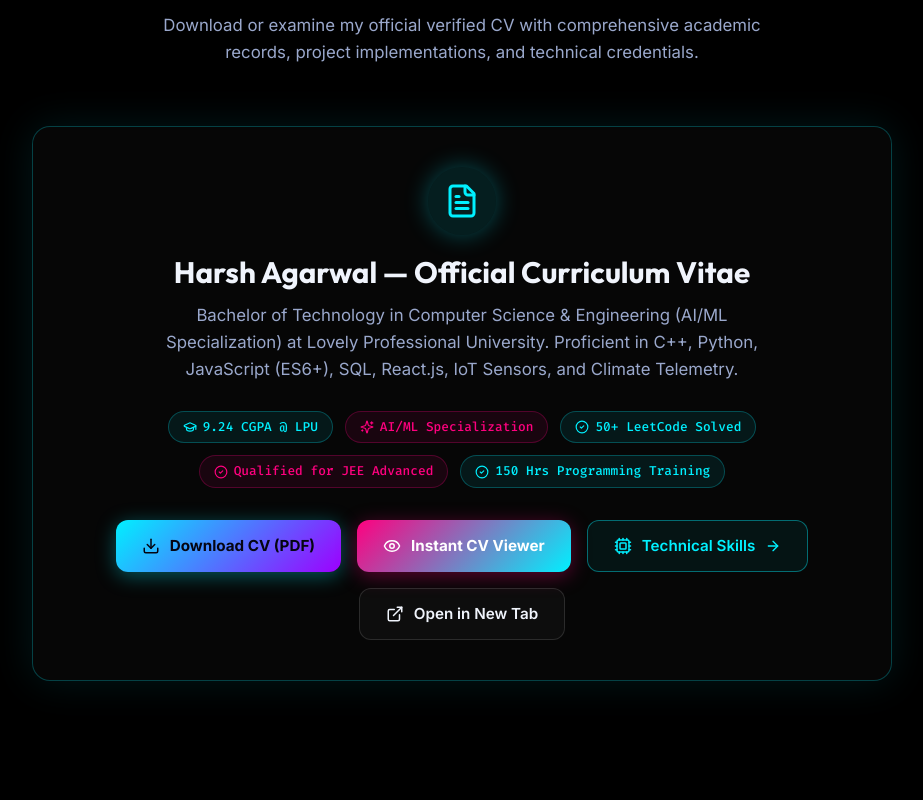
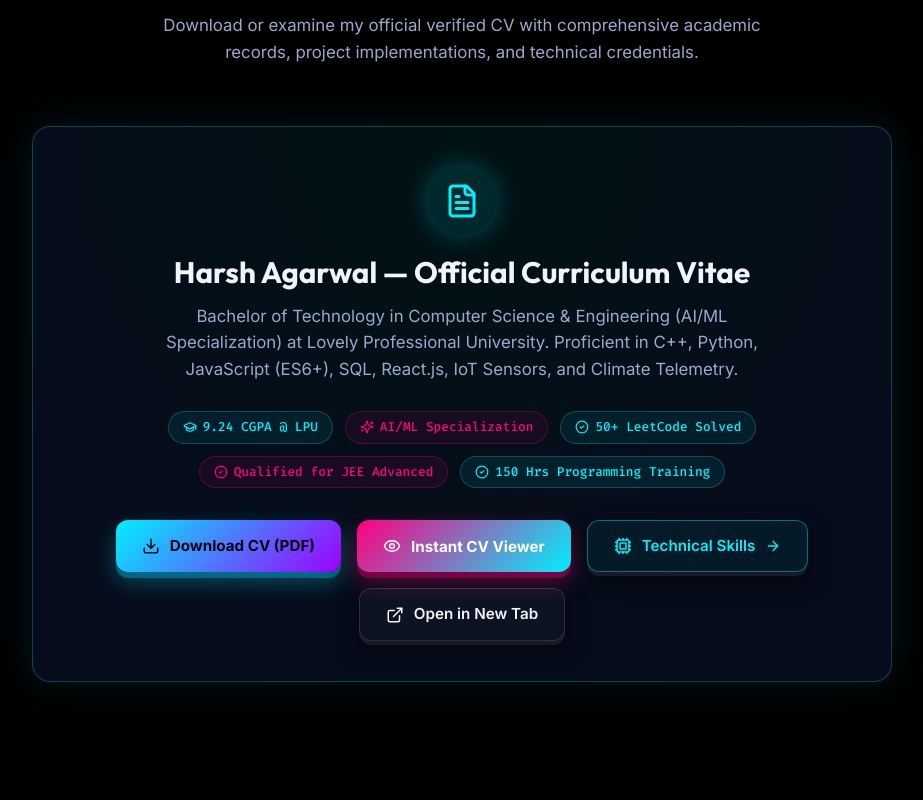
Before and after one commit to HarshAgarwal895613/Portfolio2, a React (Vite) app: page / in a window 1280 px wide. Shown: the part 2240-3040 px from the top of the page, without its empty margins (178-1101 px from the left). Built offline with nearby package versions, Linux system fonts and the light colour scheme.

Commit message:
feat: upgrade portfolio to executive 3D look with real-time perspective tilt, depth layers, and direct loading

```diff
--- a/src/components/About.jsx
+++ b/src/components/About.jsx
@@ -1,6 +1,7 @@
 import React from 'react';
 import { motion } from 'framer-motion';
 import { CheckCircle2, Sparkles, Terminal } from 'lucide-react';
+import { TiltCard } from './TiltCard';
 import { portfolioData } from '../data/portfolioData';
 
 export const About = () => {
@@ -63,10 +64,10 @@
             variants={cardVariants}
           >
             {about.stats.map((stat, idx) => (
-              <div key={idx} className="glass-card stat-box">
+              <TiltCard key={idx} className="glass-card stat-box stat-box-3d" maxTilt={10} scale={1.04}>
                 <div className="stat-number">{stat.number}</div>
                 <div className="stat-label">{stat.label}</div>
-              </div>
+              </TiltCard>
             ))}
           </motion.div>
         </div>
--- a/src/components/Achievements.jsx
+++ b/src/components/Achievements.jsx
@@ -1,6 +1,7 @@
 import React from 'react';
 import { motion } from 'framer-motion';
 import { Trophy, Award, CheckCircle, Star } from 'lucide-react';
+import { TiltCard } from './TiltCard';
 import { portfolioData } from '../data/portfolioData';
 
 const iconMap = {
@@ -37,13 +38,13 @@
           {achievements.map((item, idx) => (
             <motion.div
               key={idx}
-              className="glass-card achievement-card"
               initial="hidden"
               whileInView="visible"
               viewport={{ once: true, amount: 0.05 }}
               variants={cardVariants}
               transition={{ delay: idx * 0.04 }}
             >
+              <TiltCard className="glass-card achievement-card achievement-frame-3d" maxTilt={8} scale={1.02}>
                 <div className="achievement-icon-box">
                   {iconMap[item.icon] || <Star size={24} />}
                 </div>
@@ -51,6 +52,7 @@
                   <h3>{item.title}</h3>
                   <p>{item.description}</p>
                 </div>
+              </TiltCard>
             </motion.div>
           ))}
         </div>
--- a/src/components/CVSection.jsx
+++ b/src/components/CVSection.jsx
@@ -1,6 +1,7 @@
 import React, { useState } from 'react';
 import { motion } from 'framer-motion';
 import { FileText, Download, ExternalLink, GraduationCap, CheckCircle2, Sparkles, Eye, X, Cpu, ArrowRight } from 'lucide-react';
+import { TiltCard } from './TiltCard';
 import { portfolioData } from '../data/portfolioData';
 
 export const CVSection = () => {
@@ -28,12 +29,12 @@
         </motion.div>
 
         <motion.div
-          className="glass-card cv-card"
           initial="hidden"
           whileInView="visible"
           viewport={{ once: true, amount: 0.05 }}
           variants={cardVariants}
         >
+          <TiltCard className="glass-card cv-card cv-frame-3d" maxTilt={6} scale={1.015}>
             <div className="cv-icon">
               <FileText size={36} />
             </div>
@@ -65,13 +66,13 @@
               <a
                 href={personal.resumePdf}
                 download="Harsh_Agarwal_Resume.pdf"
-              className="btn btn-primary"
+                className="btn btn-primary btn-3d-tactile"
               >
                 <Download size={18} /> Download CV (PDF)
               </a>
 
               <button
-              className="btn btn-accent"
+                className="btn btn-accent btn-3d-tactile"
                 onClick={() => setShowPreview(true)}
               >
                 <Eye size={18} /> Instant CV Viewer
@@ -79,7 +80,7 @@
 
               <a
                 href="#skills"
-              className="btn btn-outline"
+                className="btn btn-outline btn-3d-tactile"
                 style={{
                   borderColor: 'rgba(0, 240, 255, 0.4)',
                   color: 'var(--primary)',
@@ -93,11 +94,12 @@
                 href={personal.resumePdf}
                 target="_blank"
                 rel="noopener noreferrer"
-              className="btn btn-outline"
+                className="btn btn-outline btn-3d-tactile"
               >
                 <ExternalLink size={18} /> Open in New Tab
               </a>
             </div>
+          </TiltCard>
         </motion.div>
 
         {/* Embedded PDF Viewer Modal */}
--- a/src/components/Certifications.jsx
+++ b/src/components/Certifications.jsx
@@ -1,6 +1,7 @@
 import React, { useState } from 'react';
 import { motion } from 'framer-motion';
 import { Award, Eye, CheckCircle2 } from 'lucide-react';
+import { TiltCard } from './TiltCard';
 import { ImageModal } from './ImageModal';
 import { portfolioData } from '../data/portfolioData';
 
@@ -32,13 +33,13 @@
           {certifications.map((cert, idx) => (
             <motion.div
               key={cert.id}
-              className="glass-card cert-card"
               initial="hidden"
               whileInView="visible"
               viewport={{ once: true, amount: 0.05 }}
               variants={cardVariants}
               transition={{ delay: idx * 0.04 }}
             >
+              <TiltCard className="glass-card cert-card cert-frame-3d" maxTilt={8} scale={1.02}>
                 <div
                   className="cert-image-wrapper"
                   onClick={() => setSelectedImage(cert.image)}
@@ -69,6 +70,7 @@
                     </span>
                   </div>
                 </div>
+              </TiltCard>
             </motion.div>
           ))}
         </div>
--- a/src/components/Education.jsx
+++ b/src/components/Education.jsx
@@ -1,6 +1,7 @@
 import React from 'react';
 import { motion } from 'framer-motion';
 import { GraduationCap, Award, MapPin, Sparkles, BookOpen, CheckCircle2 } from 'lucide-react';
+import { TiltCard } from './TiltCard';
 import { portfolioData } from '../data/portfolioData';
 
 const iconMap = {
@@ -77,13 +78,13 @@
           {education.map((item, idx) => (
             <motion.div
               key={item.id}
-              className={`glass-card edu-running-card ${idx === 0 ? 'featured-card' : ''}`}
               initial="hidden"
               whileInView="visible"
               viewport={{ once: true, amount: 0.05 }}
               variants={cardVariants}
               transition={{ delay: idx * 0.04 }}
             >
+              <TiltCard className={`glass-card edu-running-card edu-stage-3d ${idx === 0 ? 'featured-card' : ''}`} maxTilt={8} scale={1.02}>
                 <div className="edu-card-glow-bar" />
 
                 <div style={{ display: 'flex', justifyContent: 'space-between', alignItems: 'center', flexWrap: 'wrap', gap: '8px' }}>
@@ -115,6 +116,7 @@
                     <MapPin size={14} /> {item.location}
                   </div>
                 </div>
+              </TiltCard>
             </motion.div>
           ))}
         </div>
--- a/src/components/Experience.jsx
+++ b/src/components/Experience.jsx
@@ -1,6 +1,7 @@
 import React from 'react';
 import { motion } from 'framer-motion';
 import { Briefcase } from 'lucide-react';
+import { TiltCard } from './TiltCard';
 import { portfolioData } from '../data/portfolioData';
 
 export const Experience = () => {
@@ -38,7 +39,7 @@
               transition={{ delay: idx * 0.04 }}
             >
               <div className="timeline-dot" />
-              <div className="glass-card timeline-card">
+              <TiltCard className="glass-card timeline-card timeline-frame-3d" maxTilt={6} scale={1.02}>
                 <span className="timeline-year">{item.duration}</span>
                 <h3>{item.role}</h3>
                 <p className="timeline-org">{item.organization}</p>
@@ -51,7 +52,7 @@
                     </span>
                   ))}
                 </div>
-              </div>
+              </TiltCard>
             </motion.div>
           ))}
         </div>
--- a/src/components/Projects.jsx
+++ b/src/components/Projects.jsx
@@ -1,6 +1,7 @@
 import React from 'react';
 import { motion } from 'framer-motion';
 import { Github, ExternalLink, Sparkles, CheckCircle2, Calendar } from 'lucide-react';
+import { TiltCard } from './TiltCard';
 import { portfolioData } from '../data/portfolioData';
 
 export const Projects = () => {
@@ -30,13 +31,13 @@
           {projects.map((proj, idx) => (
             <motion.div
               key={proj.id}
-              className="glass-card project-card"
               initial="hidden"
               whileInView="visible"
               viewport={{ once: true, amount: 0.05 }}
               variants={cardVariants}
               transition={{ delay: idx * 0.04 }}
             >
+              <TiltCard className="glass-card project-card project-frame-3d" maxTilt={8} scale={1.015}>
                 {proj.image ? (
                   <div className="project-image-container">
                     <img src={proj.image} alt={proj.title} loading="lazy" />
@@ -112,6 +113,7 @@
                   )}
                 </div>
               </div>
+            </TiltCard>
           </motion.div>
           ))}
         </div>
--- /dev/null
+++ b/src/components/TiltCard.jsx
@@ -0,0 +1,85 @@
+import React, { useRef, useState, useCallback } from 'react';
+
+/**
+ * TiltCard — High-Performance 3D Perspective Tilt Card
+ * Gives any component an executive, interactive 3D physics tilt with specular glare & depth.
+ */
+export const TiltCard = ({
+  children,
+  className = '',
+  style = {},
+  maxTilt = 10,
+  glare = true,
+  scale = 1.02,
+  ...props
+}) => {
+  const cardRef = useRef(null);
+  const [tiltStyle, setTiltStyle] = useState({
+    transform: 'perspective(1000px) rotateX(0deg) rotateY(0deg) scale3d(1, 1, 1)',
+    glareX: 50,
+    glareY: 50,
+    glareOpacity: 0
+  });
+
+  const handleMouseMove = useCallback((e) => {
+    if (!cardRef.current) return;
+    const rect = cardRef.current.getBoundingClientRect();
+    const x = e.clientX - rect.left;
+    const y = e.clientY - rect.top;
+    const centerX = rect.width / 2;
+    const centerY = rect.height / 2;
+
+    const rotX = ((y - centerY) / centerY) * -maxTilt;
+    const rotY = ((x - centerX) / centerX) * maxTilt;
+
+    setTiltStyle({
+      transform: `perspective(1000px) rotateX(${rotX.toFixed(2)}deg) rotateY(${rotY.toFixed(2)}deg) scale3d(${scale}, ${scale}, ${scale}) translateZ(8px)`,
+      glareX: (x / rect.width) * 100,
+      glareY: (y / rect.height) * 100,
+      glareOpacity: 0.22
+    });
+  }, [maxTilt, scale]);
+
+  const handleMouseLeave = useCallback(() => {
+    setTiltStyle({
+      transform: 'perspective(1000px) rotateX(0deg) rotateY(0deg) scale3d(1, 1, 1) translateZ(0px)',
+      glareX: 50,
+      glareY: 50,
+      glareOpacity: 0
+    });
+  }, []);
+
+  return (
+    <div
+      ref={cardRef}
+      className={`tilt-3d-card ${className}`}
+      onMouseMove={handleMouseMove}
+      onMouseLeave={handleMouseLeave}
+      style={{
+        transform: tiltStyle.transform,
+        transformStyle: 'preserve-3d',
+        transition: 'transform 0.16s cubic-bezier(0.16, 1, 0.3, 1), box-shadow 0.25s ease',
+        position: 'relative',
+        ...style
+      }}
+      {...props}
+    >
+      {glare && (
+        <div
+          className="tilt-3d-glare"
+          style={{
+            position: 'absolute',
+            inset: 0,
+            borderRadius: 'inherit',
+            background: `radial-gradient(circle at ${tiltStyle.glareX}% ${tiltStyle.glareY}%, rgba(255, 255, 255, ${tiltStyle.glareOpacity}) 0%, transparent 65%)`,
+            pointerEvents: 'none',
+            zIndex: 10,
+            transition: 'opacity 0.25s ease'
+          }}
+          aria-hidden="true"
+        />
+      )}
+      {children}
+    </div>
+  );
+};
--- a/src/styles/index.css
+++ b/src/styles/index.css
@@ -805,6 +805,153 @@
   box-shadow: 0 6px 18px rgba(0, 240, 255, 0.2), inset 0 1px 0 rgba(255, 255, 255, 0.2);
 }
 
+/* ==========================================================================
+   3D Tilt Engine & Multi-Depth Perspective System
+   ========================================================================== */
+.tilt-3d-card {
+  transform-style: preserve-3d;
+  will-change: transform;
+  border-radius: var(--card-radius);
+  position: relative;
+  transition: transform 0.16s cubic-bezier(0.16, 1, 0.3, 1), box-shadow 0.28s ease, border-color 0.25s ease;
+  box-shadow: 0 12px 36px rgba(0, 0, 0, 0.7), 0 0 25px rgba(0, 240, 255, 0.06), inset 0 1px 0 rgba(255, 255, 255, 0.12);
+}
+
+.tilt-3d-card:hover {
+  border-color: rgba(0, 240, 255, 0.5);
+  box-shadow: 0 20px 48px rgba(0, 0, 0, 0.85), 0 0 32px rgba(0, 240, 255, 0.22), inset 0 1px 0 rgba(255, 255, 255, 0.25);
+}
+
+/* Pop-out 3D layer translations on card tilt hover */
+.tilt-3d-card .cv-icon,
+.tilt-3d-card .profile-icon,
+.tilt-3d-card .achievement-icon-box,
+.tilt-3d-card .contact-icon {
+  transform: translateZ(24px);
+  transition: transform 0.25s cubic-bezier(0.16, 1, 0.3, 1);
+}
+
+.tilt-3d-card:hover .cv-icon,
+.tilt-3d-card:hover .profile-icon,
+.tilt-3d-card:hover .achievement-icon-box,
+.tilt-3d-card:hover .contact-icon {
+  transform: translateZ(32px) scale(1.08);
+}
+
+.tilt-3d-card h3 {
+  transform: translateZ(12px);
+  transition: transform 0.25s ease;
+}
+
+.tilt-3d-card:hover h3 {
+  transform: translateZ(18px);
+}
+
+.tilt-3d-card .tag,
+.tilt-3d-card .edu-step-badge,
+.tilt-3d-card .edu-score-pill {
+  transform: translateZ(14px);
+  transition: transform 0.25s ease;
+}
+
+.tilt-3d-card:hover .tag,
+.tilt-3d-card:hover .edu-step-badge,
+.tilt-3d-card:hover .edu-score-pill {
+  transform: translateZ(22px);
+}
+
+.tilt-3d-card .btn {
+  transform: translateZ(16px);
+  transition: transform 0.2s ease, box-shadow 0.2s ease;
+}
+
+.tilt-3d-card:hover .btn {
+  transform: translateZ(26px);
+}
+
+/* Specific 3D Frames */
+.project-frame-3d {
+  height: 100%;
+}
+
+.stat-box-3d {
+  display: flex;
+  flex-direction: column;
+  align-items: center;
+  justify-content: center;
+  padding: 26px 20px;
+  background: rgba(6, 12, 28, 0.7);
+  border: 1.5px solid rgba(0, 240, 255, 0.2);
+}
+
+.stat-box-3d:hover {
+  border-color: rgba(0, 240, 255, 0.6);
+}
+
+.cv-frame-3d {
+  background: radial-gradient(circle at center top, rgba(0, 240, 255, 0.08) 0%, rgba(6, 12, 28, 0.95) 75%);
+  border: 1.5px solid rgba(0, 240, 255, 0.35);
+  box-shadow: 0 16px 45px rgba(0, 0, 0, 0.8), 0 0 35px rgba(0, 240, 255, 0.15);
+}
+
+.cv-frame-3d:hover {
+  border-color: rgba(0, 240, 255, 0.65);
+  box-shadow: 0 24px 60px rgba(0, 0, 0, 0.9), 0 0 45px rgba(0, 240, 255, 0.3);
+}
+
+.profile-frame-3d {
+  background: rgba(6, 12, 28, 0.75);
+  border: 1.5px solid rgba(255, 255, 255, 0.12);
+}
+
+.profile-frame-3d:hover {
+  border-color: rgba(0, 240, 255, 0.55);
+}
+
+.contact-panel-3d {
+  padding: 36px 30px;
+  border-radius: var(--card-radius);
+  background: rgba(6, 12, 28, 0.75);
+  border: 1.5px solid rgba(0, 240, 255, 0.25);
+}
+
+.form-frame-3d {
+  background: rgba(6, 12, 28, 0.85);
+  border: 1.5px solid rgba(0, 240, 255, 0.3);
+}
+
+.cert-frame-3d {
+  border: 1.5px solid rgba(255, 255, 255, 0.12);
+  background: rgba(6, 12, 28, 0.8);
+}
+
+.cert-frame-3d:hover {
+  border-color: rgba(0, 240, 255, 0.6);
+}
+
+.achievement-frame-3d {
+  border: 1.5px solid rgba(255, 255, 255, 0.12);
+  background: rgba(6, 12, 28, 0.75);
+}
+
+.achievement-frame-3d:hover {
+  border-color: rgba(255, 0, 127, 0.5);
+  box-shadow: 0 16px 40px rgba(0, 0, 0, 0.8), 0 0 30px rgba(255, 0, 127, 0.2);
+}
+
+.timeline-frame-3d {
+  border: 1.5px solid rgba(0, 240, 255, 0.25);
+  background: rgba(6, 12, 28, 0.8);
+}
+
+.timeline-frame-3d:hover {
+  border-color: rgba(0, 240, 255, 0.6);
+}
+
+.edu-stage-3d {
+  border: 1.5px solid rgba(0, 240, 255, 0.25);
+}
+
 @keyframes rotate-ring {
   from { transform: rotate(0deg); }
   to { transform: rotate(360deg); }
```
Also changed, not shown: src/components/CodingProfiles.jsx (+12 -6 lines), src/components/Contact.jsx (+6 -3 lines). Lines whose indentation alone changed are shown as unchanged.
